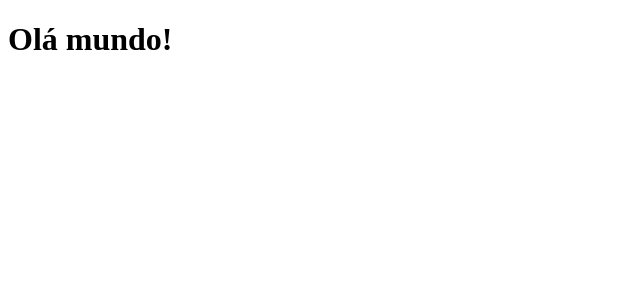
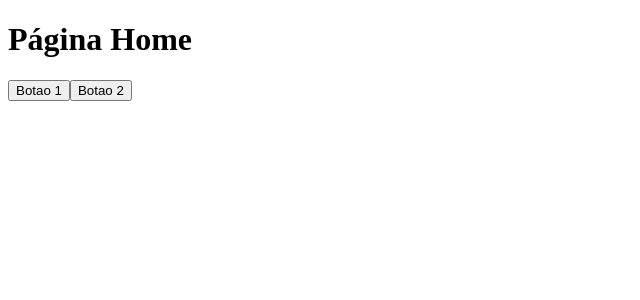
Before and after one commit to uesleisuptitz/lets-dev, a React (Vite) app: page / in a window 1280 px wide. Shown: the top 300 px of the page, without its empty margins (0-640 px from the left). Built offline with nearby package versions, Linux system fonts and the light colour scheme.

Commit message:
✨ primeira estrutura criada

```diff
--- a/src/App.tsx
+++ b/src/App.tsx
@@ -1,9 +1,23 @@
-function App() {
+import Titulo from "./componentes/Titulo";
+
+function MeuSite() {
+  const disparaAlert = (label: string) => {
+    alert(label);
+  };
+
+  function MeuBotao(props: any) {
+    const { label } = props;
+
+    return <button onClick={() => disparaAlert(label)}>{label}</button>;
+  }
+
   return (
     <div>
-      <h1>Olá mundo!</h1>
+      <Titulo titulo="Home" />
+      <MeuBotao label="Botao 1" />
+      <MeuBotao label="Botao 2" />
     </div>
   );
 }
 
-export default App;
+export default MeuSite;
--- /dev/null
+++ b/src/componentes/Titulo.tsx
@@ -0,0 +1,8 @@
+function Titulo(props: any) {
+  var titulo = props.titulo;
+  titulo = "Página " + titulo;
+
+  return <h1>{titulo}</h1>;
+}
+
+export default Titulo;
```
